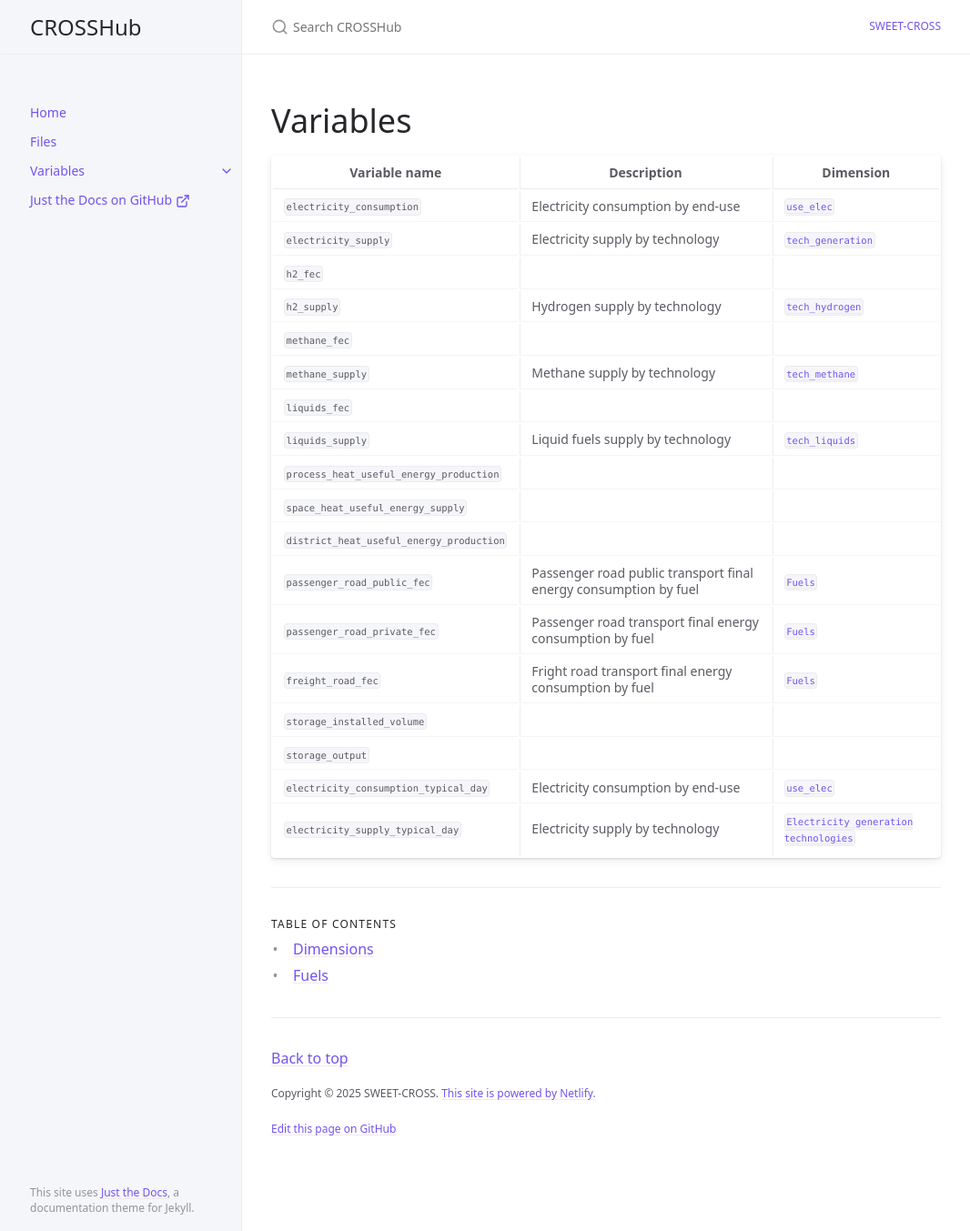
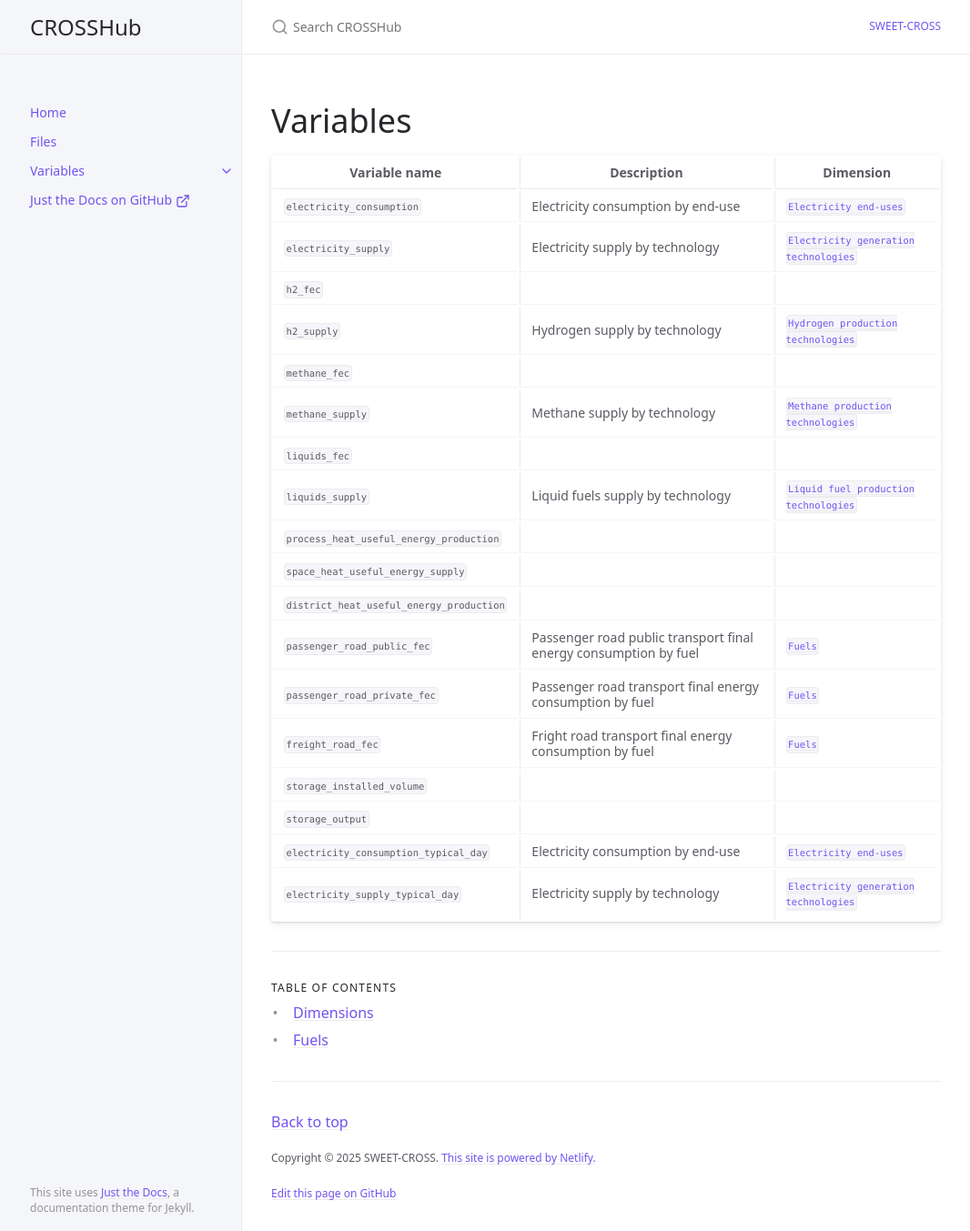
Before and after one commit to sweet-cross/data-model, a Jekyll site: the page built from docs/variables/index.md, in a window 1280 px wide and 1353 px high. Shown: the whole window at 91% size, without its empty margins (106-1172 px from the left). Built offline with Jekyll 4.4.1, drawn with Linux system fonts in a browser that asks for light colours; cached includes are drawn as plain includes.

Commit message:
index variables

```diff
--- a/docs/variables/index.md
+++ b/docs/variables/index.md
@@ -11,14 +11,14 @@ nav_order: 3
 
 | Variable name | Description  | Dimension |
 | ---- | ------------ | ------------------------ |
-| `electricity_consumption` | Electricity consumption by end-use | [`use_elec`](/variables/dimensions/use_elec) |
-| `electricity_supply` | Electricity supply by technology | [`tech_generation`](/variables/dimensions/tech_generation) |
+| `electricity_consumption` | Electricity consumption by end-use | [`Electricity end-uses`](/variables/dimensions/electricity_consumption) |
+| `electricity_supply` | Electricity supply by technology | [`Electricity generation technologies`](/variables/dimensions/tech_generation) |
 | `h2_fec` |
-| `h2_supply` | Hydrogen supply by technology | [`tech_hydrogen`](/variables/dimensions/tech_hydrogen) |
+| `h2_supply` | Hydrogen supply by technology | [`Hydrogen production technologies`](/variables/dimensions/tech_hydrogen) |
 | `methane_fec` |
-| `methane_supply` | Methane supply by technology | [`tech_methane`](/variables/dimensions/tech_methane) |
+| `methane_supply` | Methane supply by technology | [`Methane production technologies`](/variables/dimensions/tech_methane) |
 | `liquids_fec`|
-| `liquids_supply` | Liquid fuels supply by technology | [`tech_liquids`](/variables/dimensions/tech_liquids) |
+| `liquids_supply` | Liquid fuels supply by technology | [`Liquid fuel production technologies`](/variables/dimensions/tech_liquids) |
 | `process_heat_useful_energy_production` |
 | `space_heat_useful_energy_supply` |
 | `district_heat_useful_energy_production` |
@@ -27,5 +27,5 @@ nav_order: 3
 | `freight_road_fec` | Fright road transport final energy consumption by fuel | [`Fuels`](/variables/dimensions/fuels)|
 | `storage_installed_volume`|
 | `storage_output`|
-| `electricity_consumption_typical_day` | Electricity consumption by end-use | [`use_elec`](/variables/dimensions/use_elec)|
+| `electricity_consumption_typical_day` | Electricity consumption by end-use | [`Electricity end-uses`](/variables/dimensions/electricity_consumption)|
 | `electricity_supply_typical_day` | Electricity supply by technology | [`Electricity generation technologies`](/variables/dimensions/tech_generation)|
```
